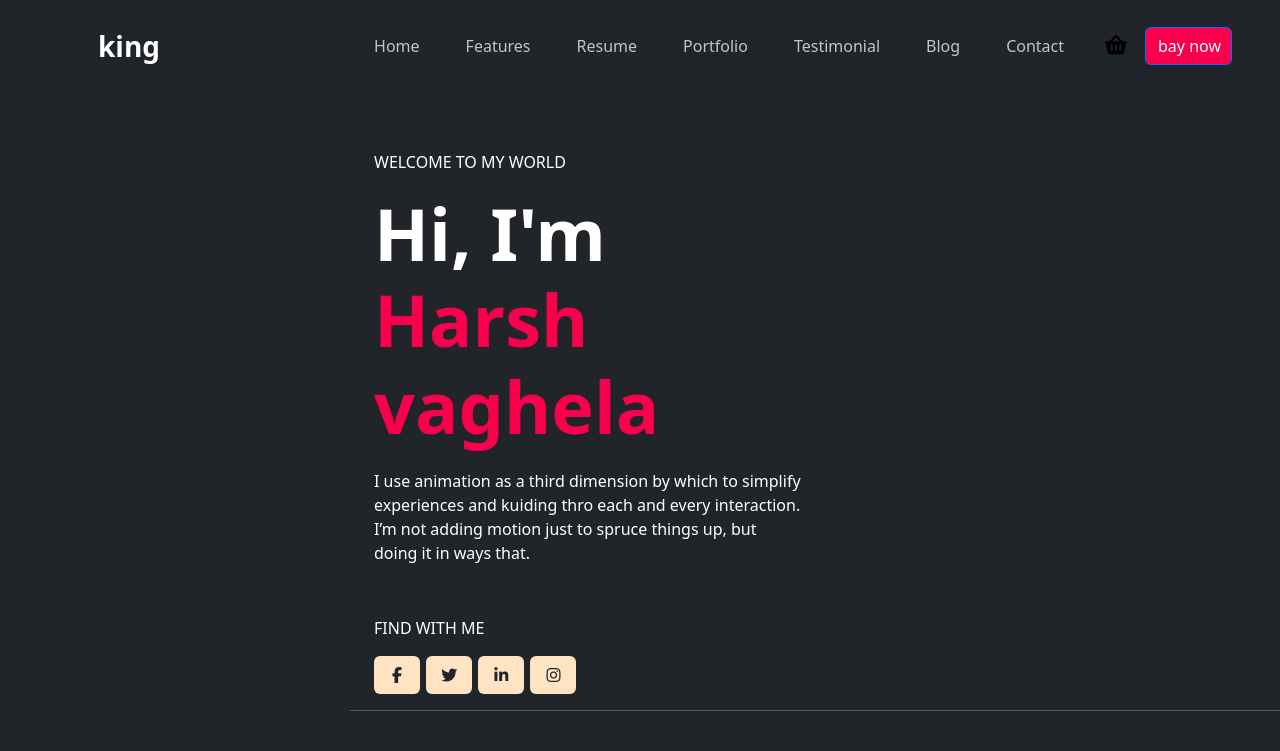
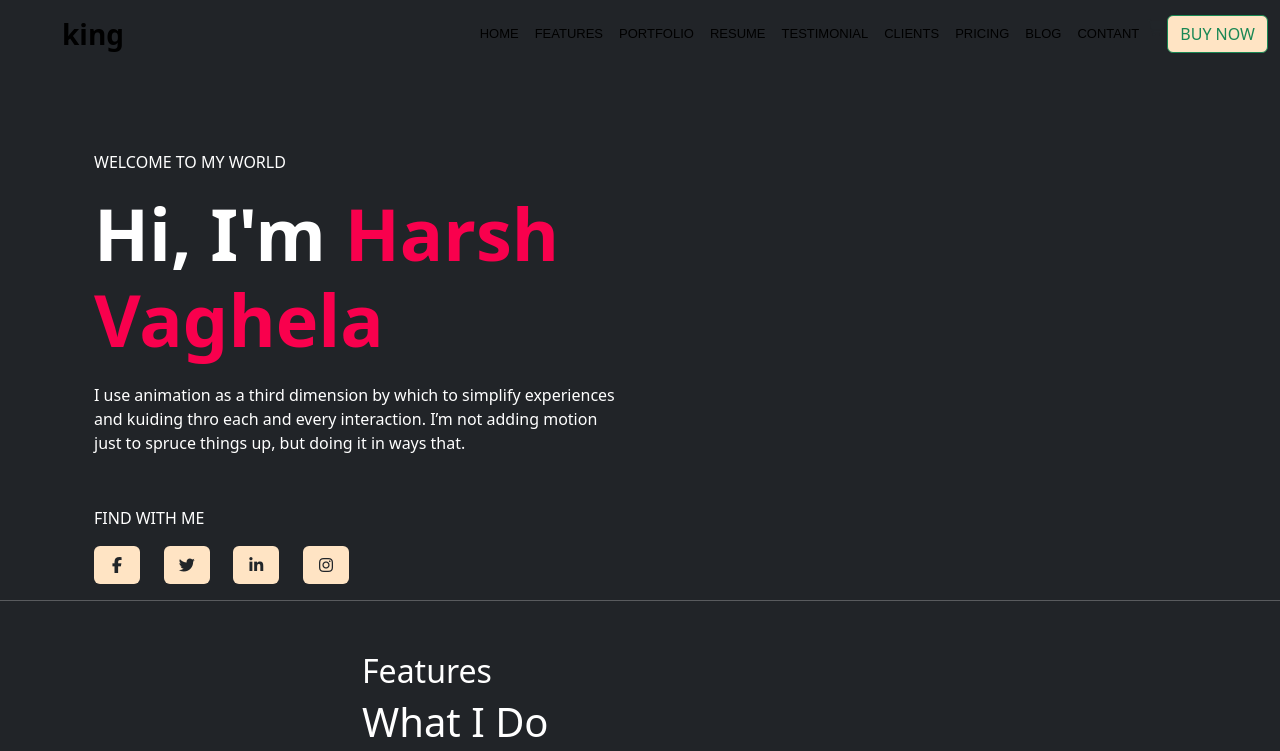
Before and after one commit to vaghelaharsh1015/personal-portfolio, a plain HTML site: page index.html in a window 1280 px wide. Shown: the top 751 px of the page. Drawn offline with nearby package versions, Linux system fonts and the light colour scheme.

Commit message:
new file

```diff
--- a/index.html
+++ b/index.html
@@ -10,9 +10,6 @@
   <link rel="stylesheet" href="https://cdnjs.cloudflare.com/ajax/libs/font-awesome/7.0.1/css/all.min.css"
     integrity="sha512-2SwdPD6INVrV/lHTZbO2nodKhrnDdJK9/kg2XD1r9uGqPo1cUbujc+IYdlYdEErWNu69gVcYgdxlmVmzTWnetw=="
     crossorigin="anonymous" referrerpolicy="no-referrer" />
-  <script src="https://cdn.jsdelivr.net/npm/bootstrap@5.3.8/dist/js/bootstrap.bundle.min.js"
-    integrity="sha384-FKyoEForCGlyvwx9Hj09JcYn3nv7wiPVlz7YYwJrWVcXK/BmnVDxM+D2scQbITxI"
-    crossorigin="anonymous"></script>
   <link rel="stylesheet" href="style.css" />
 </head>
 
@@ -20,51 +17,55 @@
   <!-- start the code  -->
 
   <!-- thise is navbar -->
-
+  <header>
     <div class="nav">
-    <nav class="navbar navbar-expand-lg navbar-dark fixed-top mx-5">
-      <!-- <div class="container"> -->
+      <nav class="navbar navbar-expand-xl fixed-top">
+        <div class="container-fluid">
           <a class="navbar-brand" href="#">king</a>
-      <button class="navbar-toggler" type="button" data-bs-toggle="collapse" data-bs-target="#navbarNav">
+          <button class="navbar-toggler" type="button" data-bs-toggle="collapse"
+            data-bs-target="#navbarSupportedContent" aria-controls="navbarSupportedContent" aria-expanded="false"
+            aria-label="Toggle navigation">
             <span class="navbar-toggler-icon"></span>
           </button>
-      <div class="collapse navbar-collapse" id="navbarNav">
-        <ul class="navbar-nav ms-auto align-items-center">
+          <div class="collapse navbar-collapse" id="navbarSupportedContent">
+            <ul class="navbar-nav ms-auto mb-2 mb-lg-0">
               <li class="nav-item">
-            <a class="nav-link" href="#home">Home</a>
+                <a class="nav-link active" aria-current="page" href="#">Home</a>
               </li>
               <li class="nav-item">
-            <a class="nav-link" href="#features">Features</a>
+                <a class="nav-link active" aria-current="page" href="#">features</a>
               </li>
               <li class="nav-item">
-            <a class="nav-link" href="#resume">Resume</a>
+                <a class="nav-link active" aria-current="page" href="#">portfolio</a>
               </li>
               <li class="nav-item">
-            <a class="nav-link" href="#portfolio">Portfolio</a>
+                <a class="nav-link active" aria-current="page" href="#">resume</a>
               </li>
               <li class="nav-item">
-            <a class="nav-link" href="#testimonial">Testimonial</a>
+                <a class="nav-link active" aria-current="page" href="#">testimonial</a>
               </li>
               <li class="nav-item">
-            <a class="nav-link" href="#blog">Blog</a>
+                <a class="nav-link active" aria-current="page" href="#">clients</a>
               </li>
               <li class="nav-item">
-            <a class="nav-link" href="#contact">Contact</a>
-          </li>
-          <!-- thise is cart  -->
-          <li class="nav-item">
-            <div class="cart-icon">
-              <i class="fa-solid fa-basket-shopping"></i>
-              <!-- <span class="cart-badge">0</span> -->
-            </div>
+                <a class="nav-link active" aria-current="page" href="#">pricing</a>
               </li>
               <li class="nav-item">
-            <button class="btn btn-primary">bay now</button>
+                <a class="nav-link active" aria-current="page" href="#">blog</a>
+              </li>
+              <li class="nav-item">
+                <a class="nav-link active" aria-current="page" href="#">contant</a>
+              </li>
+              <li class="nav-item">
+                <i class="fa-solid fa-cart-shopping"></i>
               </li>
             </ul>
+            <button class="btn btn-outline-success" type="submit">BUY NOW</button>
+          </div>
         </div>
       </nav>
-
+    </div>
+  </header>
   <!-- thise is hero section -->
   <section class="hero-section">
     <div class="container">
@@ -73,7 +74,7 @@
           <div class="hero-content">
             <p class="welcome-text">WELCOME TO MY WORLD</p>
             <h1 class="hero-title">
-                Hi, I'm <span class="hero-name">Harsh vaghela</span>
+              Hi, I'm <span class="hero-name">Harsh Vaghela</span>
             </h1>
             <p class="hero-subtitle">
               I use animation as a third dimension by which to simplify
@@ -123,7 +124,6 @@
 
     <hr />
   </section>
-
   <!-- thise is feutuers section -->
   <section id="features" class="section">
     <div class="container">
@@ -196,14 +196,16 @@
       <hr />
     </div>
   </section>
-
   <!-- Portfolio Section -->
-
   <section>
-
+    <div class="container">
+      <p class="text-center text-danger">Visit my portfolio and keep your feedback</p>
+    </div>
   </section>
 
-  </div>
+  <script src="https://cdn.jsdelivr.net/npm/bootstrap@5.3.8/dist/js/bootstrap.bundle.min.js"
+    integrity="sha384-FKyoEForCGlyvwx9Hj09JcYn3nv7wiPVlz7YYwJrWVcXK/BmnVDxM+D2scQbITxI"
+    crossorigin="anonymous"></script>
 </body>
 
 </html>
--- a/style.css
+++ b/style.css
@@ -7,8 +7,8 @@ body {
   background-color: #212428;
 }
 
-.navbar {
-  padding: 20px 0;
+.container {
+  margin: auto;
 }
 
 .navbar-brand {
@@ -17,14 +17,23 @@ body {
   padding-left: 50px;
 }
 
+.navbar {
+}
+
+.btn {
+  white-space: nowrap;
+}
+
 .navbar-nav .nav-link {
-  color: #c5c5c5 !important;
-  margin: 0 15px;
+  font-family: Poppins, sans-serif;
+  font-size: 13px;
+  text-transform: uppercase;
+  color: #c5c5c5;
   font-weight: 500;
 }
 
 .navbar-nav .nav-link:hover {
-  color: #f9004d !important;
+  color: #f9004d;
 }
 
 .navbar-nav > .nav-item > button {
@@ -55,10 +64,8 @@ body {
   background-color: #f9004d;
 }
 
-
 /* thise is hero section */
 .hero-section {
-  margin-left: 350px;
   margin-top: 150px;
   color: white;
 }
@@ -196,3 +203,7 @@ body {
   color: #f9004d;
   background: rgba(249, 0, 77, 0.15);
 }
+
+.text-center {
+  margin-left: 850px;
+}
```
Lines whose indentation alone changed are shown as unchanged.
